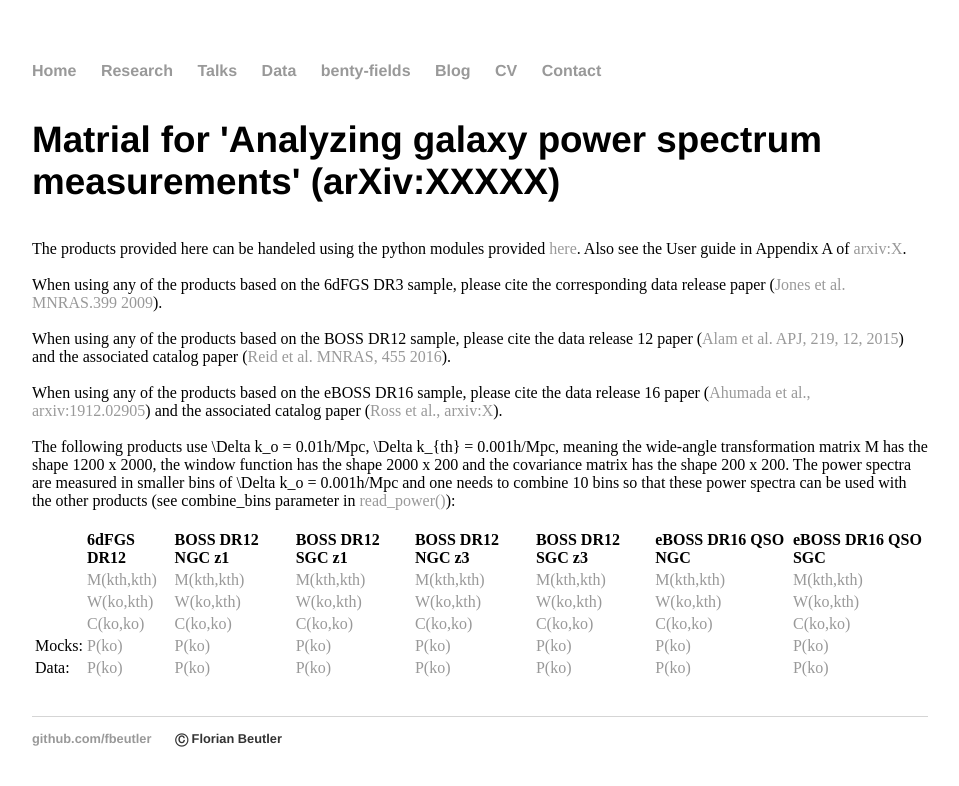
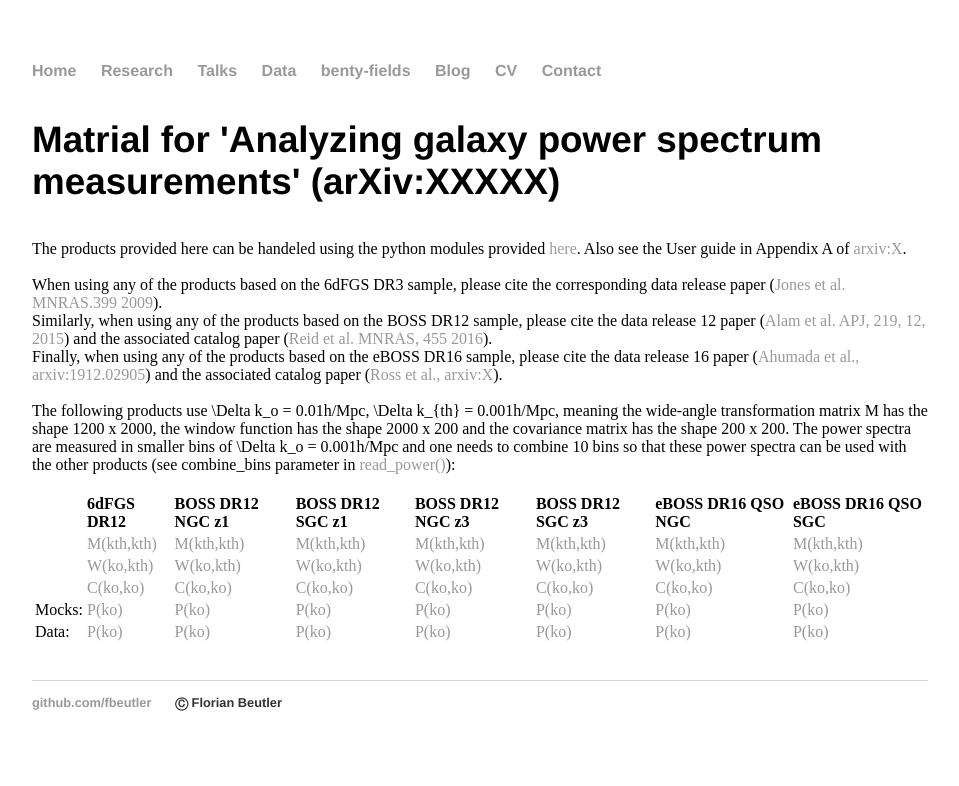
Before and after one commit to fbeutler/fbeutler.github.io, a Jekyll site: the page built from hub/deconv_paper.html, in a window 1280 px wide. Shown: the top 786 px of the page, without its empty margins (160-1119 px from the left). Built offline with Jekyll 4.4.1, drawn with Linux system fonts in a browser that asks for light colours.

Commit message:
Update deconv_paper.html

```diff
--- a/hub/deconv_paper.html
+++ b/hub/deconv_paper.html
@@ -12,15 +12,13 @@ title: Some material
 
 	    When using any of the products based on the 6dFGS DR3 sample, please cite the corresponding data release paper
 	    (<a href="https://academic.oup.com/mnras/article/399/2/683/1060396" target="_blank">Jones et al.
-	    MNRAS.399 2009</a>).<br><br>
-
-    When using any of the products based on the BOSS DR12 sample, please cite the data release 12 paper
+	    MNRAS.399 2009</a>).<br>
+	Similarly, when using any of the products based on the BOSS DR12 sample, please cite the data release 12 paper
 	    (<a href="http://dx.doi.org/10.1088/0067-0049/219/1/12" target="_blank">Alam et al. APJ, 219, 12, 2015</a>) and
 	    the associated catalog paper
 	    (<a href="http://dx.doi.org/10.1093/mnras/stv2382" target="_blank">Reid et al.
-    MNRAS, 455 2016</a>).<br><br>
-
-	    When using any of the products based on the eBOSS DR16 sample, please cite the data release 16 paper
+    MNRAS, 455 2016</a>).<br>
+Finally, when using any of the products based on the eBOSS DR16 sample, please cite the data release 16 paper
 	    (<a href="https://arxiv.org/abs/1912.02905" target="_blank">Ahumada et al., arxiv:1912.02905</a>) and
 	    the associated catalog paper
 	    (<a href="#" target="_blank">Ross et al., arxiv:X</a>).<br><br>
```
